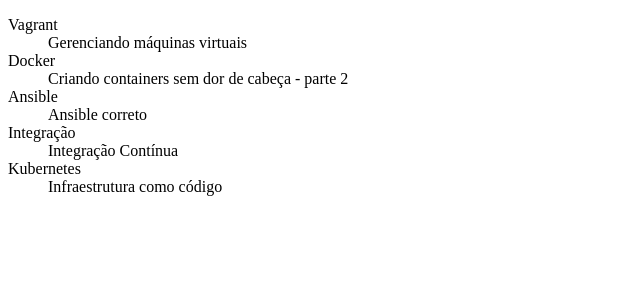
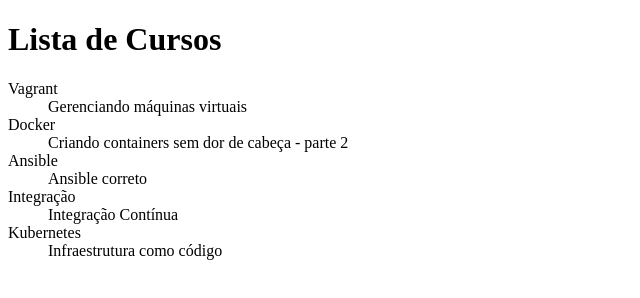
Before and after one commit to andrefortu/alura-git, a plain HTML site: page index.html in a window 1280 px wide. Shown: the whole page, without its empty margins (0-640 px from the left). Drawn offline with Linux system fonts and the light colour scheme.

Commit message:
Adicionando título

```diff
--- a/index.html
+++ b/index.html
@@ -5,6 +5,7 @@
     <title>Lista de Cursos de DevOps da ALURA</title>
 </head>
 <body>
+    <h1>Lista de Cursos</h1>
     <dl>
 	<dt>Vagrant</dt>
         <dd>Gerenciando máquinas virtuais</dd>
```
